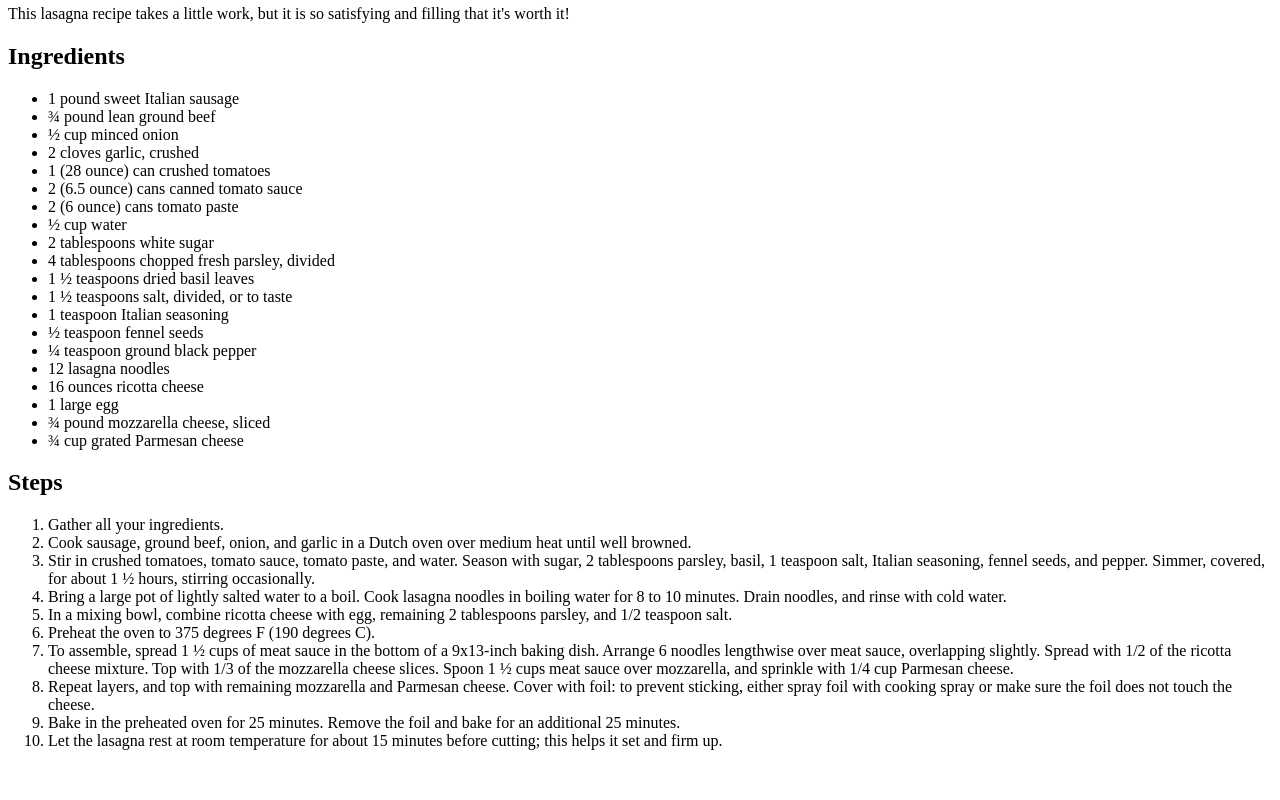
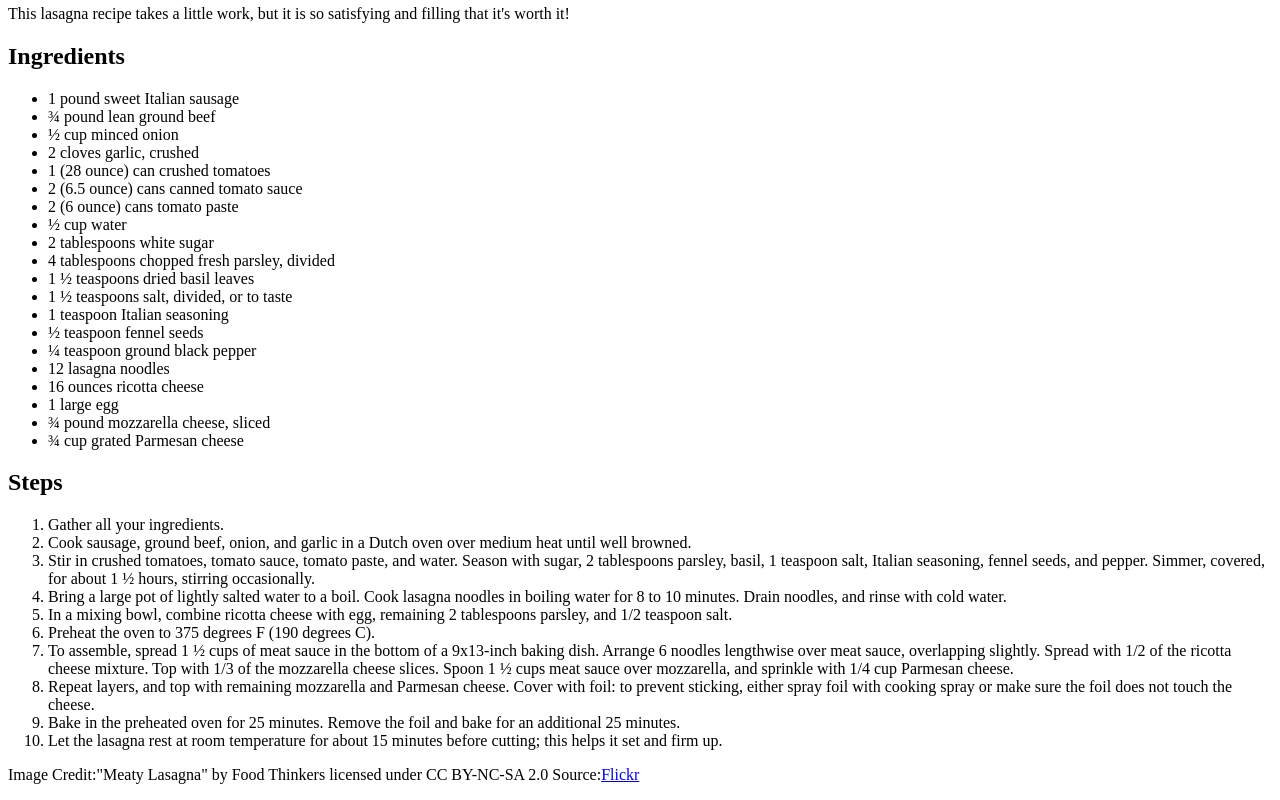
Before and after one commit to Aether-flux24/odin-recipes, a plain HTML site: page recipes/lasagna.html in a window 1280 px wide. Shown: the part 830-1630 px from the top of the page. Before the commit the page ends 1596 px from the top, so only its background shows below. Drawn offline with Linux system fonts and the light colour scheme.

Commit message:
Add image credit to recipe pages
Add attribution to lasagna.html and peach-cobbler.html to give credit to
the authors of the images used in accordance with creative licenses.

```diff
--- a/recipes/lasagna.html
+++ b/recipes/lasagna.html
@@ -84,5 +84,14 @@
         cutting; this helps it set and firm up.
       </li>
     </ol>
+    <footer>
+      <p>
+        Image Credit:"Meaty Lasagna" by Food Thinkers licensed under CC BY-NC-SA
+        2.0 Source:<a
+          href="https://www.flickr.com/photos/foodthinkers/4302644177"
+          >Flickr</a
+        >
+      </p>
+    </footer>
   </body>
 </html>
```
Also changed, not shown: recipes/peach-cobbler.html (+8 -0 lines).
